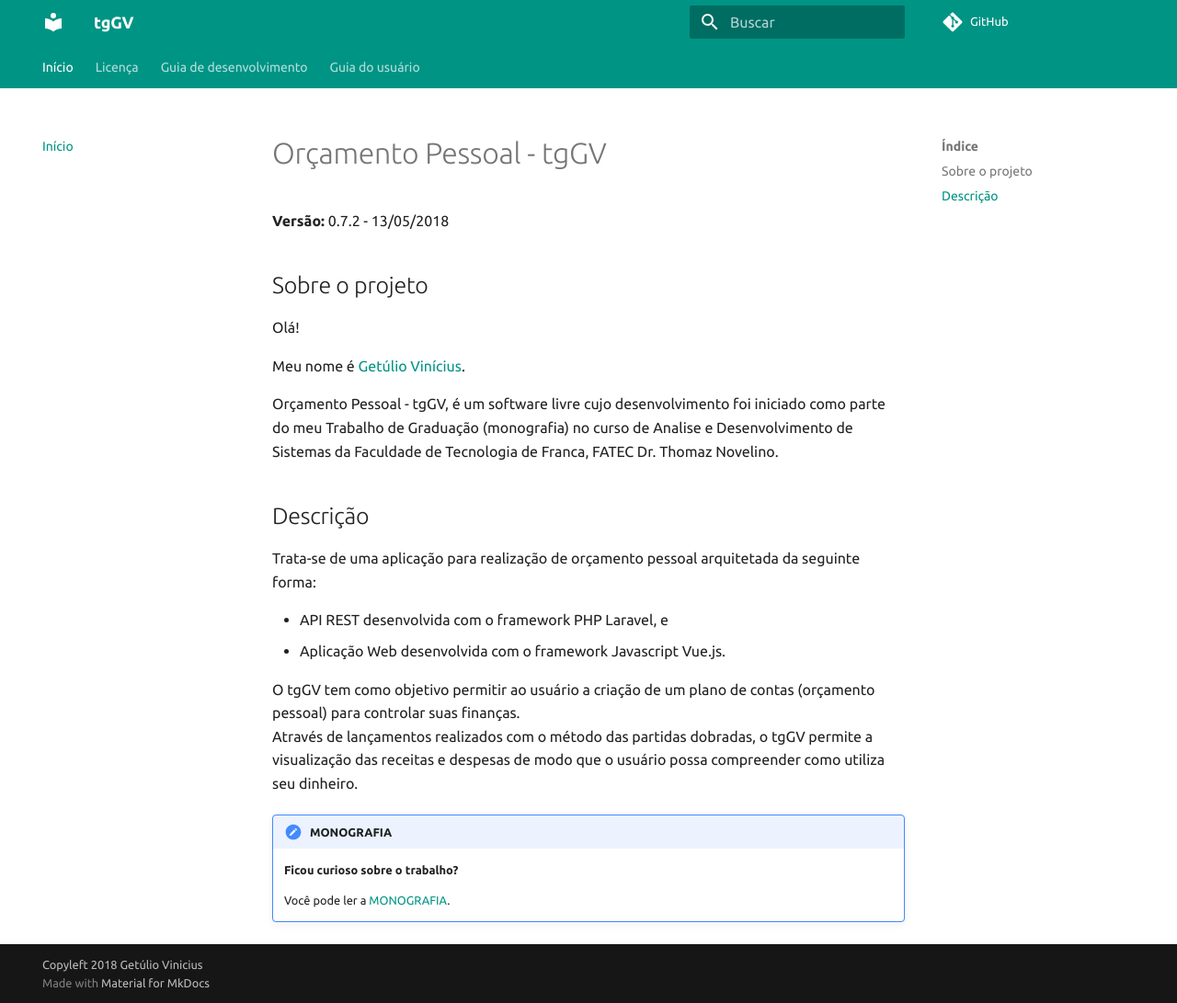
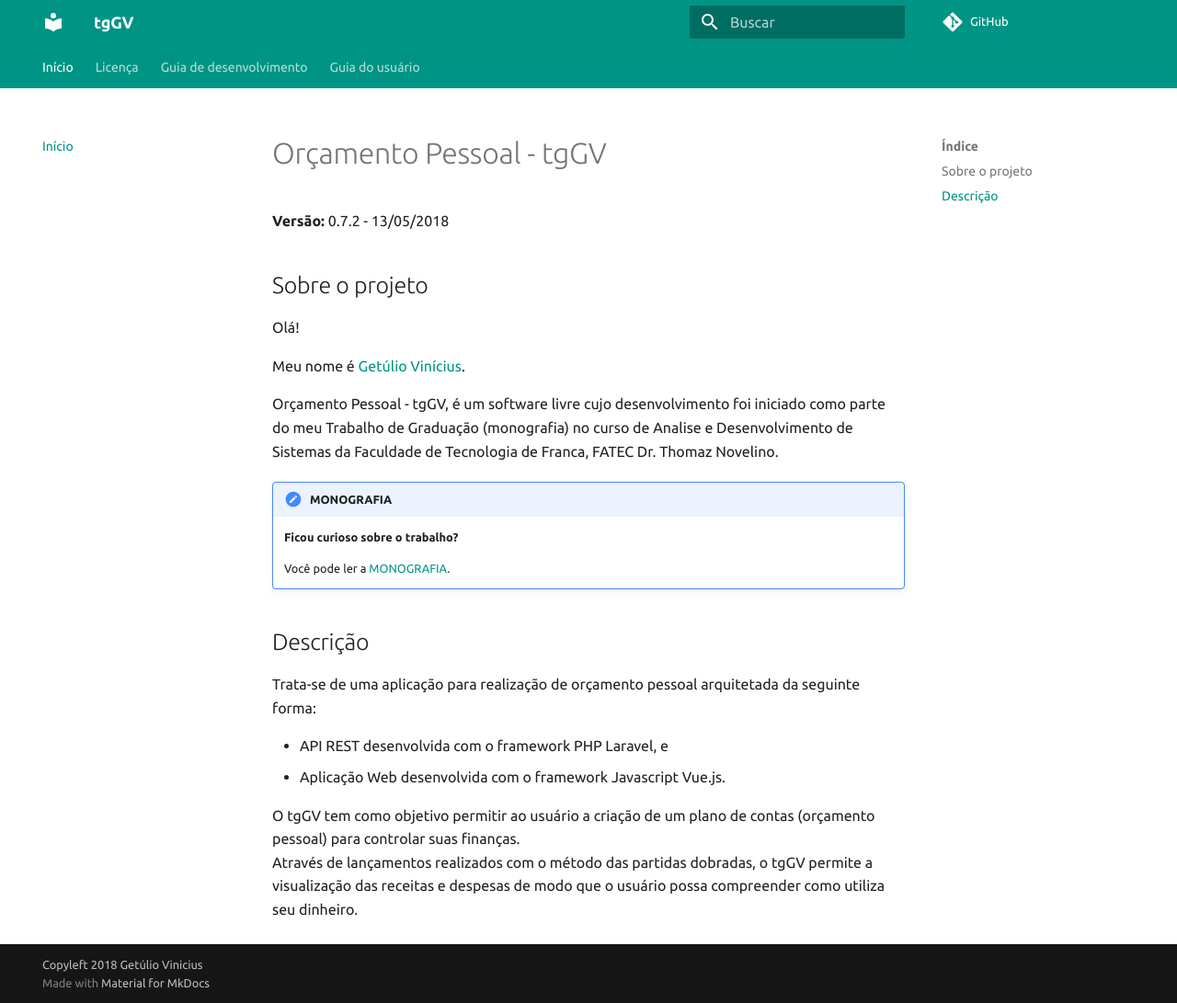
Before and after one commit to getuliovinicius/trabalho.graduacao, an MkDocs documentation site: the page built from docs/mds/index.md, in a window 1280 px wide and 1091 px high. Shown: the whole window at 92% size. Built offline with MkDocs 1.6.1 and Material for MkDocs 9.7.7, drawn with Linux system fonts in a browser that asks for light colours; comment, search, counter and statistics services are not loaded; old or Windows-style settings are respelled for this version of MkDocs; part of the change alters nothing that is shown.

Commit message:
Correções na Documentação

```diff
--- a/docs/mds/index.md
+++ b/docs/mds/index.md
@@ -12,6 +12,11 @@ Meu nome é [Getúlio Vinícius](https://github.com/getuliovinicius "Perfil no G
 
 Orçamento Pessoal - tgGV, é um software livre cujo desenvolvimento foi iniciado como parte do meu Trabalho de Graduação (monografia) no curso de Analise e Desenvolvimento de Sistemas da Faculdade de Tecnologia de Franca, FATEC Dr. Thomaz Novelino.
 
+!!! important "MONOGRAFIA"
+    **Ficou curioso sobre o trabalho?**
+
+    Você pode ler a [MONOGRAFIA](downloads/monografia.pdf "Ainda em desenvolvimento").
+
 Descrição
 ---------
 
@@ -22,8 +27,3 @@ Trata-se de uma aplicação para realização de orçamento pessoal arquitetada
 
 O tgGV tem como objetivo permitir ao usuário a criação de um plano de contas (orçamento pessoal) para controlar suas finanças.
 Através de lançamentos realizados com o método das partidas dobradas, o tgGV permite a visualização das receitas e despesas de modo que o usuário possa compreender como utiliza seu dinheiro.
-
-!!! important "MONOGRAFIA"
-    **Ficou curioso sobre o trabalho?**
-
-    Você pode ler a [MONOGRAFIA](downloads/monografia.pdf "Ainda em desenvolvimento").
```
